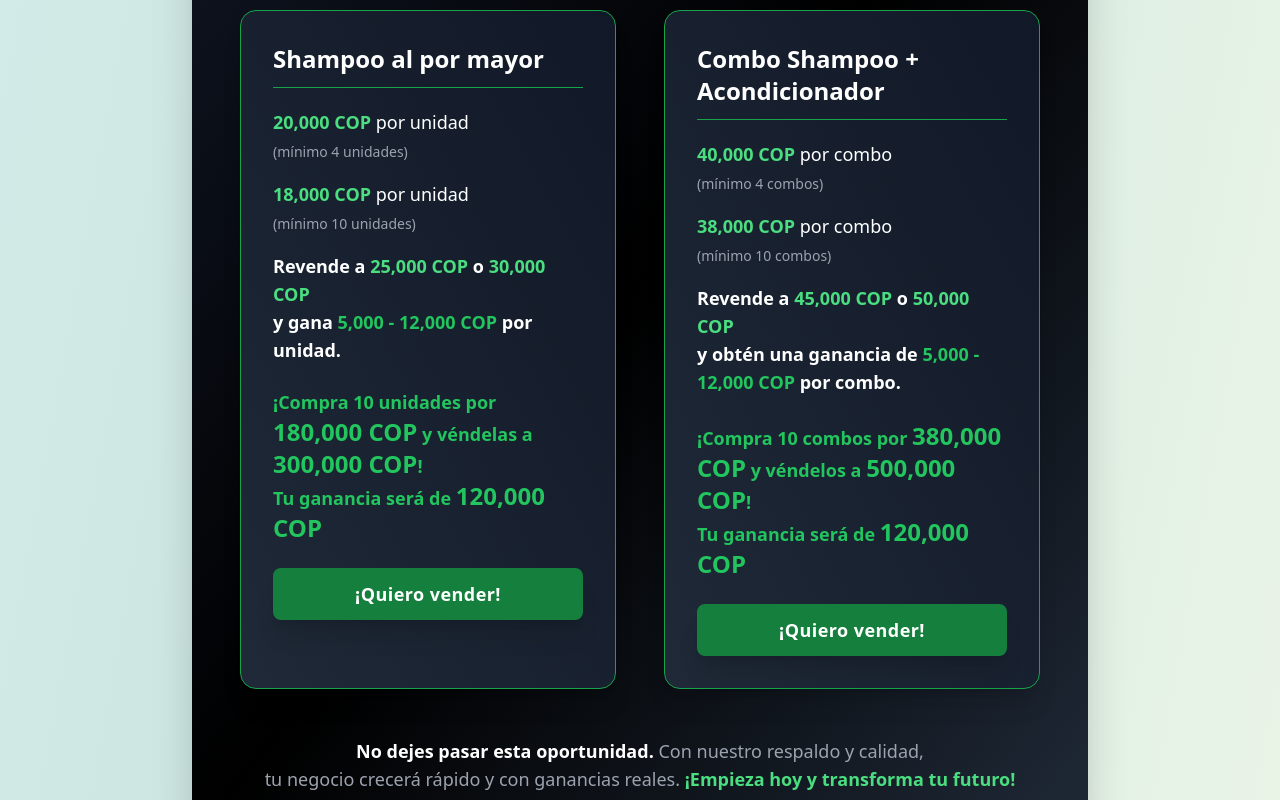
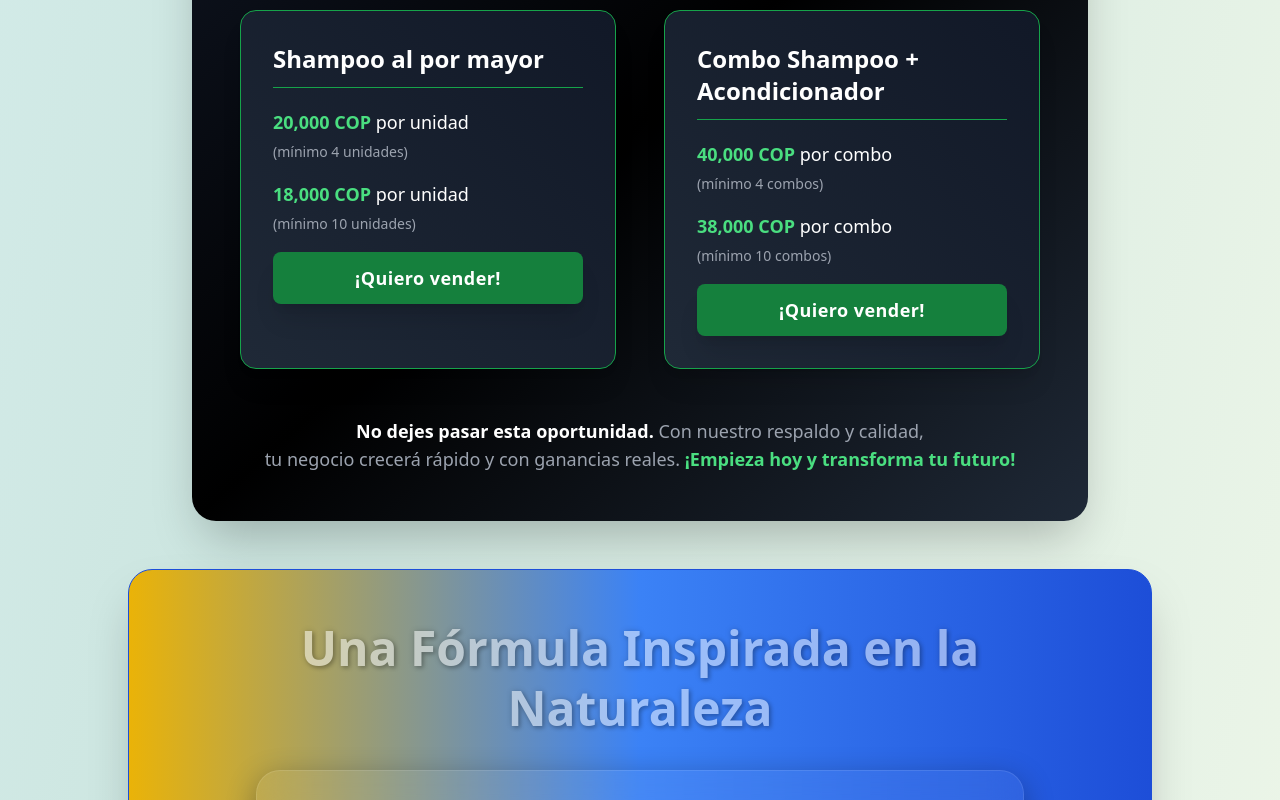
Before and after one commit to layonerM/Livehair, a plain HTML site: page index.html in a window 1280 px wide. Shown: the part 4777-5577 px from the top of the page. Drawn offline with nearby package versions, Linux system fonts and the light colour scheme.

Commit message:
Update index.html

```diff
--- a/index.html
+++ b/index.html
@@ -730,7 +730,7 @@
 
         <p class="text-base sm:text-lg text-gray-700 leading-relaxed mb-4" style="font-family: 'Open Sans', sans-serif;">
           Tras aplicar el producto de forma constante, gracias a su fórmula avanzada con
-          <span class="font-semibold text-gray-800">romero, aloe vera, árbol de té </span>,
+          <span class="font-semibold text-gray-800">romero </span>,
           se logró estimular el crecimiento capilar, fortaleciendo la raíz y mejorando significativamente la densidad del cabello.
         </p>
 
@@ -821,7 +821,7 @@
       <ul class="list-disc list-inside text-gray-800 text-[1.1rem] md:text-[1.2rem] font-normal space-y-4">
         <li><span class="font-bold text-teal-800">Hidratación profunda:</span> con aloe vera y aceite de argán que restauran el brillo natural.</li>
         <li><span class="font-bold text-teal-800">Control total del frizz:</span> mejora la textura y manejabilidad incluso en climas húmedos.</li>
-        <li><span class="font-bold text-teal-800">Fuerza y nutrición:</span> gracias al aloe , tu cabello lucirá más fuerte y saludable.</li>
+        <li><span class="font-bold text-teal-800">Fuerza y nutrición:</span>  tu cabello lucirá más fuerte y saludable.</li>
         <li><span class="font-bold text-teal-800">Aroma natural:</span> sensación ligera y fresca, sin residuos ni pesadez.</li>
       </ul>
 
@@ -848,14 +848,7 @@
           <span class="text-green-400 font-extrabold">18,000 COP</span> por unidad <br>
           <span class="text-gray-400 text-sm">(mínimo 10 unidades)</span>
         </p>
-        <p class="mb-6 text-lg font-semibold">
-          Revende a <span class="text-green-400 font-bold">25,000 COP</span> o <span class="text-green-400 font-bold">30,000 COP</span><br>
-          y gana <span class="text-green-500 font-extrabold">5,000 - 12,000 COP</span> por unidad.
-        </p>
-        <p class="text-green-500 font-bold text-lg mb-6">
-          ¡Compra 10 unidades por <span class="text-2xl">180,000 COP</span> y véndelas a <span class="text-2xl">300,000 COP</span>!<br>
-          Tu ganancia será de <span class="text-2xl">120,000 COP</span>
-        </p>
+
         <a href="https://wa.me/573226682522?text=Hola%2C%20quiero%20comprar%20al%20por%20mayor" target="_blank" rel="noopener noreferrer">
           <button class="w-full bg-green-700 hover:bg-green-800 text-white font-extrabold py-3 rounded-lg shadow-xl transition-colors duration-300 text-lg tracking-wide">
             ¡Quiero vender!
@@ -875,14 +868,7 @@
           <span class="text-green-400 font-extrabold">38,000 COP</span> por combo <br>
           <span class="text-gray-400 text-sm">(mínimo 10 combos)</span>
         </p>
-        <p class="mb-6 text-lg font-semibold">
-          Revende a <span class="text-green-400 font-bold">45,000 COP</span> o <span class="text-green-400 font-bold">50,000 COP</span><br>
-          y obtén una ganancia de <span class="text-green-500 font-extrabold">5,000 - 12,000 COP</span> por combo.
-        </p>
-        <p class="text-green-500 font-bold text-lg mb-6">
-          ¡Compra 10 combos por <span class="text-2xl">380,000 COP</span> y véndelos a <span class="text-2xl">500,000 COP</span>!<br>
-          Tu ganancia será de <span class="text-2xl">120,000 COP</span>
-        </p>
+
         <a href="https://wa.me/573226682522?text=Hola%2C%20quiero%20comprar%20al%20por%20mayor" target="_blank" rel="noopener noreferrer">
           <button class="w-full bg-green-700 hover:bg-green-800 text-white font-extrabold py-3 rounded-lg shadow-xl transition-colors duration-300 text-lg tracking-wide">
             ¡Quiero vender!
@@ -907,7 +893,7 @@
     <p class="text-[1.25rem] max-w-3xl mx-auto mb-10 px-6 py-6 rounded-3xl font-extrabold leading-relaxed tracking-wide text-white bg-white/5 border border-white/10 shadow-[0_8px_30px_rgba(0,0,0,0.3)] backdrop-blur-lg transition-transform duration-500 hover:scale-[1.04] hover:-translate-y-1 text-shadow-md hover:text-shadow-xl">
       <span class="text-yellow-400 drop-shadow-[0_2px_2px_rgba(0,0,0,0.4)]">En el corazón de Colombia</span>, en la cálida ciudad de
       <span class="text-blue-300 drop-shadow-[0_2px_2px_rgba(0,0,0,0.4)]">Valledupar</span>, nació un producto único que combina lo mejor de la naturaleza y la tradición. Hecho con pasión y dedicación, el
-      <span class="text-yellow-300 drop-shadow-[0_2px_2px_rgba(0,0,0,0.4)]">Shampoo LiveHair</span> es el resultado de años de investigación y trabajo en equipo de expertos colombianos. Cada ingrediente es seleccionado cuidadosamente para garantizar que tu cabello reciba lo mejor de la
+      <span class="text-yellow-300 drop-shadow-[0_2px_2px_rgba(0,0,0,0.4)]">Shampoo LiveHair</span> es el resultado Cada ingrediente  seleccionado cuidadosamente para garantizar que tu cabello reciba lo mejor de la
       <span class="text-emerald-300 drop-shadow-[0_2px_2px_rgba(0,0,0,0.4)]">cosmética natural</span>, completamente libre de químicos dañinos.
     </p>
 
@@ -950,7 +936,7 @@
         <!-- Párrafo con texto claro, sombra y animación -->
         <p class="text-[1.125rem] font-semibold leading-relaxed tracking-wide text-white opacity-90 hover:opacity-100 transition duration-500 animate__animated animate__fadeInUp animate__delay-1s animate-floatUp">
           Nuestra fórmula está enriquecida con ingredientes naturales como
-          <span class="font-extrabold text-emerald-300"> aloe vera, romero, menta y árbol de té</span>,
+          <span class="font-extrabold text-emerald-300"> romero</span>,
           todos cultivados con orgullo en tierras fértiles de Colombia.
           <br><br>
           <span class="text-yellow-300 font-bold">LiveHair</span> no solo fortalece y revitaliza tu cabello, sino que lo cuida desde la raíz.
```
